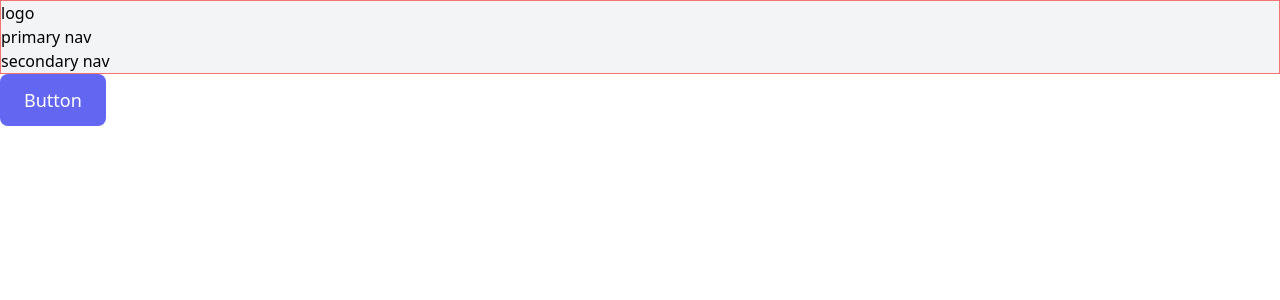
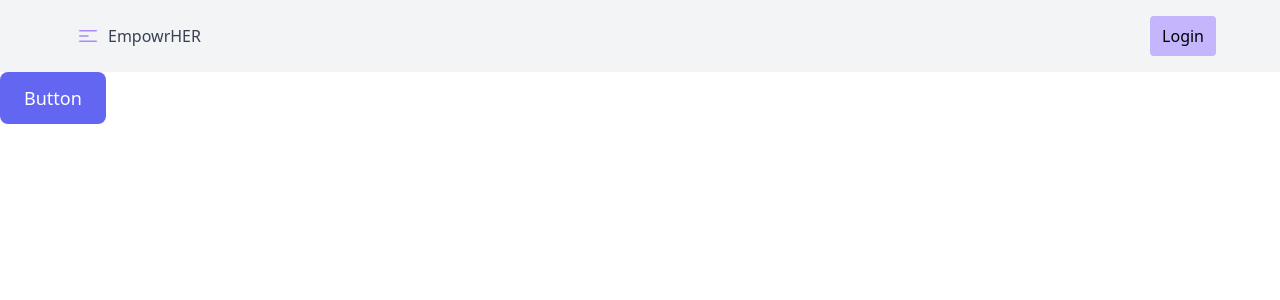
Before and after one commit to pollyliu1/EmpowrHER, a Next.js app in the folder client/: page / in a window 1280 px wide. Shown: the top 300 px of the page. Built offline with nearby package versions, Linux system fonts and the light colour scheme.

Commit message:
Update Navbar.tsx

```diff
--- a/client/src/components/Navbar.tsx
+++ b/client/src/components/Navbar.tsx
@@ -3,13 +3,23 @@ import React from 'react'
 function Navbar() {
     return (
         <nav className='bg-gray-100'>
-            <div className='max-w-7xl mx-auto border border-red-400'>
-                <div>logo</div>
+            <div className='max-w-6xl mx-auto'>
+                <div className="flex justify-between">
+                    <div className='flex space-x-4'>
+                        <div>
+                            <a href='#' className='flex item-center py-6 px-3 text-gray-700 hover:text-gray-600'>
+                            <svg className='h-6 w-6 mr-2 text-violet-400'xmlns="http://www.w3.org/2000/svg" fill="none" viewBox="0 0 24 24" stroke-width="1.5" stroke="currentColor">
+  <path stroke-linecap="round" stroke-linejoin="round" d="M3.75 6.75h16.5M3.75 12H12m-8.25 5.25h16.5" />
+</svg>
+                                <span>EmpowrHER</span>
+                            </a>
+                        </div>
+                    </div>
 
-                <div>primary nav</div>
-
-                <div>secondary nav</div>
-
+                    <div className='flex items-center space-x-1'>
+                        <a href='#' className='py-2 px-3 bg-violet-300 hover:bg-violet-200 hover:text-gray-800 rounded'>Login</a>
+                    </div>
+                </div>
             </div>
         </nav>
     )
```
